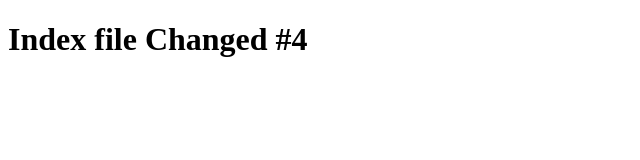
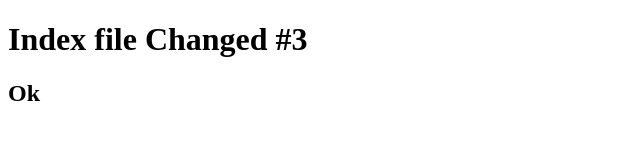
Before and after one commit to peterliang000/my-project, a plain HTML site: page index.html in a window 1280 px wide. Shown: the full height of the page, 0-640 px from the left. Drawn offline with Linux system fonts and the light colour scheme.

```diff
--- a/index.html
+++ b/index.html
@@ -1,11 +1,12 @@
 <!DOCTYPE html>
 <html>
 <head>
-	<title>Index file Change #4</title>
+	<title>Index file Change #3</title>
 </head>
 <body>
 
-<h1>Index file Changed #4</h1>
+<h1>Index file Changed #3</h1>
+<h2>Ok</h2>
 
 </body>
 </html>
```
Also changed, not shown: 1 other file.
